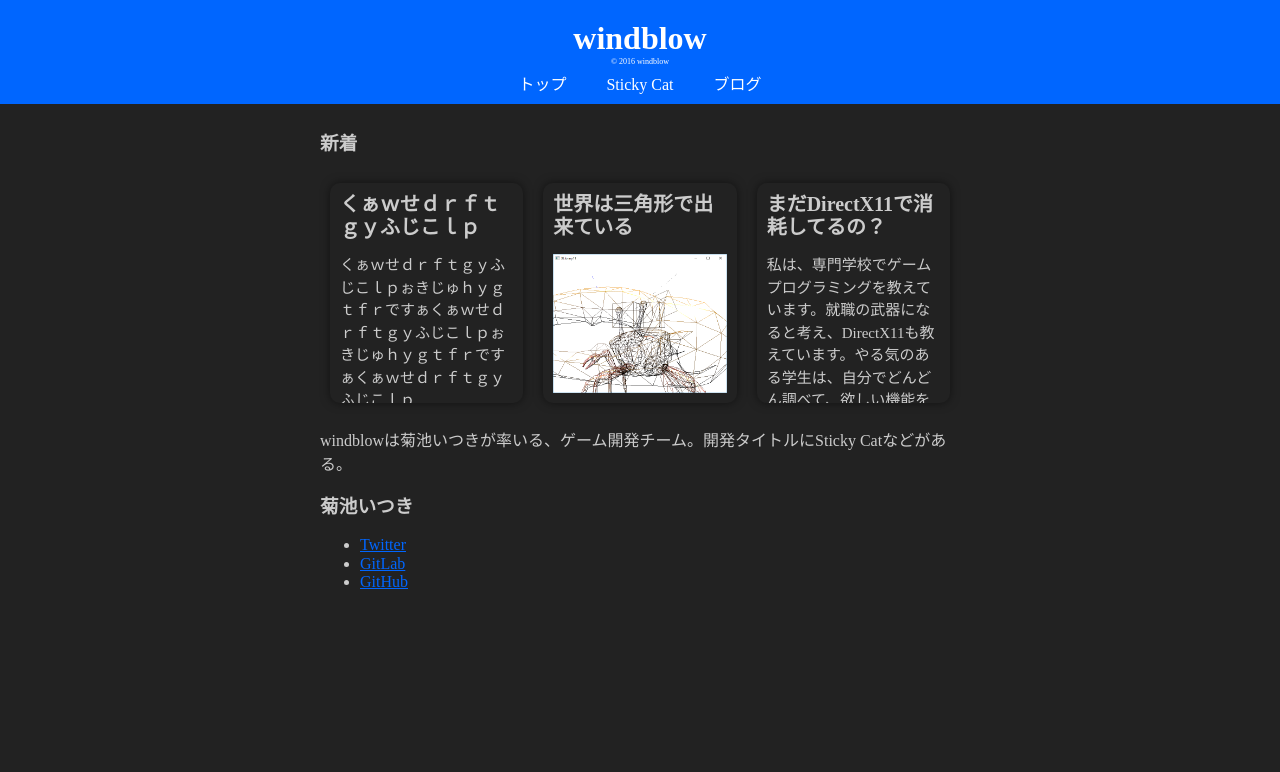
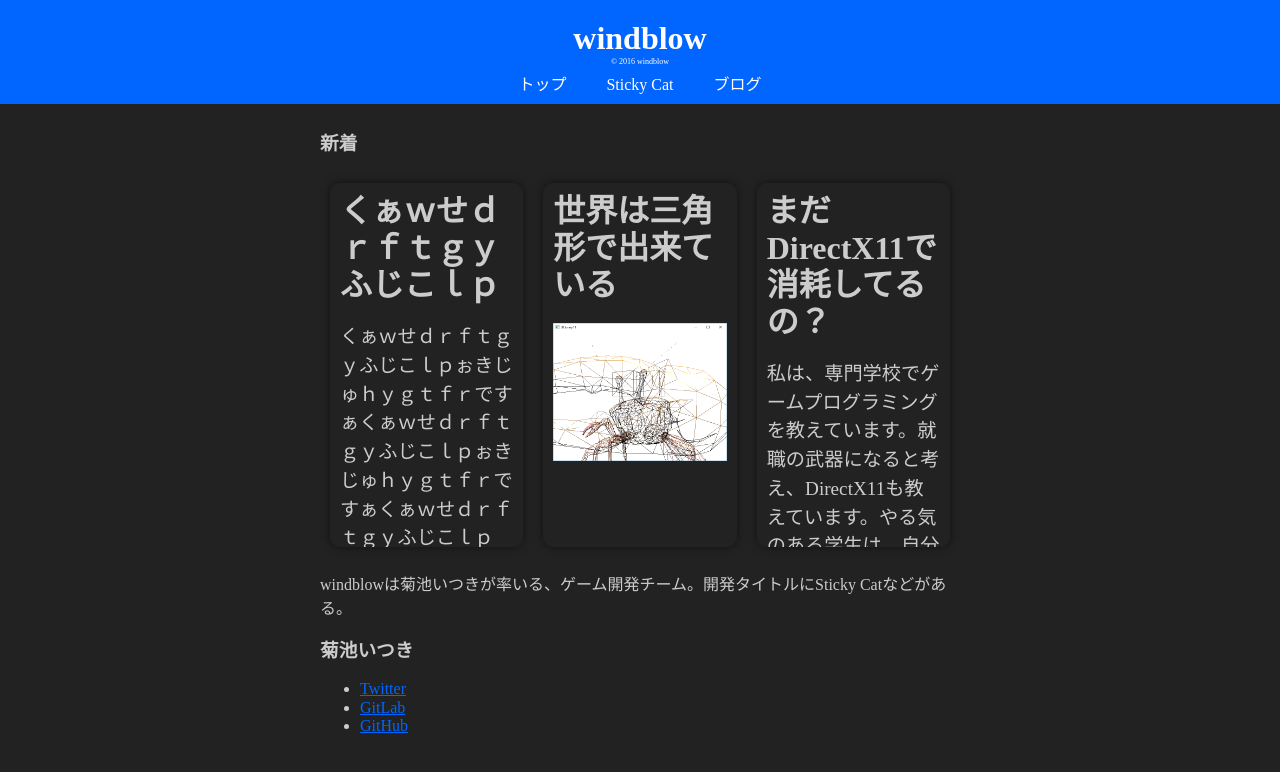
Before and after one commit to itukikikuti/windblow.net, a Jekyll site: the page built from index.html, in a window 1280 px wide. Shown: the top 772 px of the page. Built offline with Jekyll 4.4.1, drawn with Linux system fonts in a browser that asks for light colours.

Commit message:
Update style.css

```diff
--- a/assets/style.css
+++ b/assets/style.css
@@ -76,26 +76,29 @@ article time {
 .posts {
     display: flex;
     justify-content: center;
+    height: 30vw;
 }
 .post {
     width: 30%;
-    height: 200px;
     overflow: hidden;
     padding: 10px;
     margin: 10px;
     box-shadow: 0 0 10px rgba(0, 0, 0, 0.5);
     border-radius: 10px;
 }
+.post::after {
+    content: "";
+}
 .post > a {
     text-decoration: none;
     color: var(--text-color);
 }
 .post h1 {
-    font-size: 20px;
+    font-size: 2.5vw;
     margin: 0;
 }
 .post p {
-    font-size: 15px;
+    font-size: 1.5vw;
 }
 .more {
     transition: 0.1s;
```
